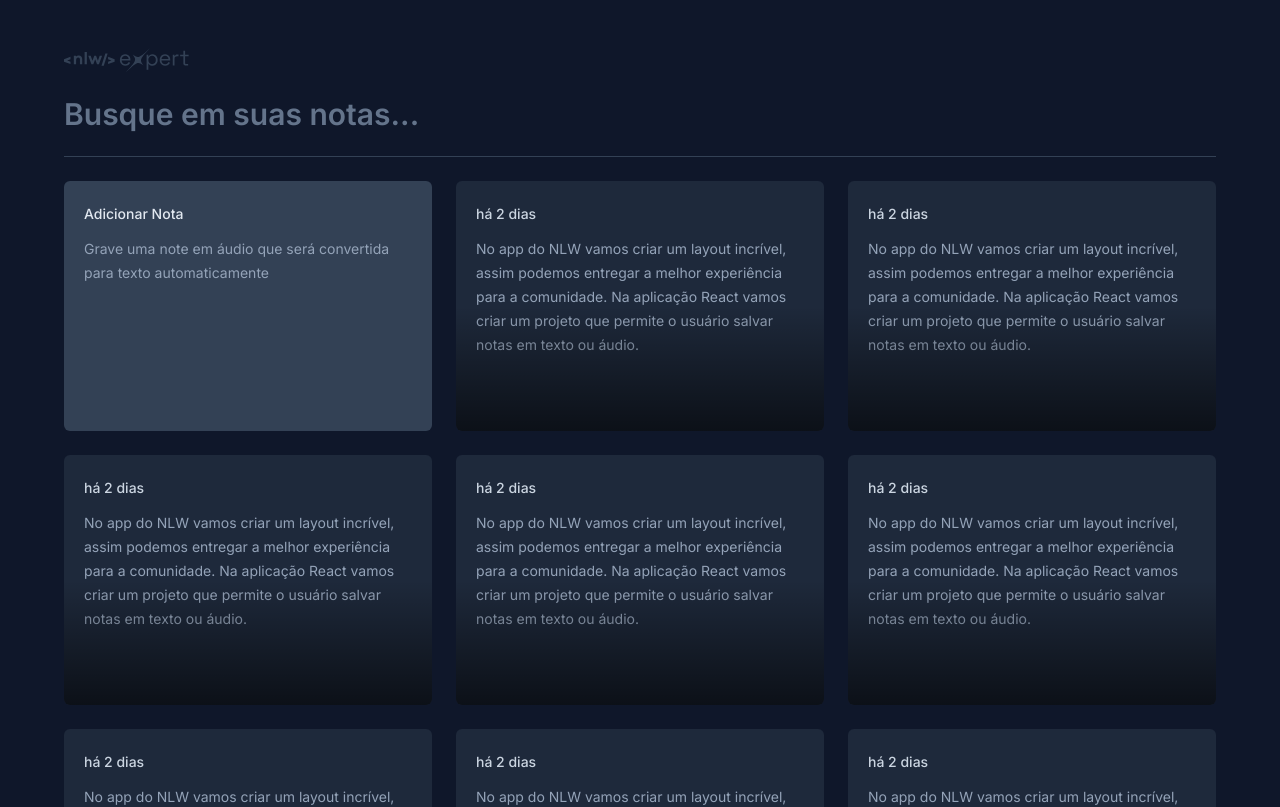
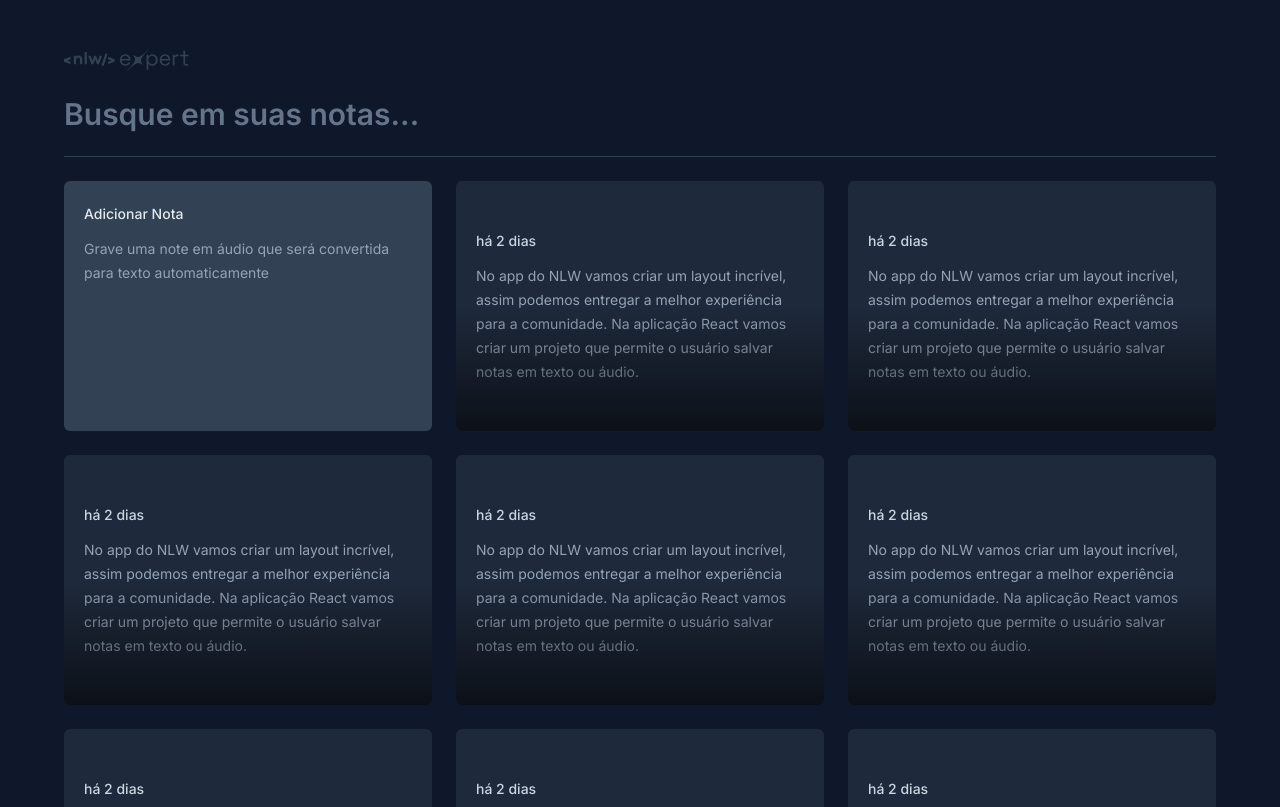
Before and after one commit to AloisSailer/nlw-expert-react, a React (Vite) app in the folder nlw-expert-notes/: page / in a window 1280 px wide. Shown: the top 807 px of the page. Built offline with nearby package versions, Linux system fonts and the light colour scheme.

Commit message:
aula1 completa

```diff
--- a/nlw-expert-notes/src/components/note-card.tsx
+++ b/nlw-expert-notes/src/components/note-card.tsx
@@ -1,6 +1,6 @@
 export function NoteCard() {
   return (
-    <div className="rounded-md bg-slate-800 p-5 space-y-3 overflow-hidden relative">
+    <button className="rounded-md text-left outline-none bg-slate-800 p-5 space-y-3 overflow-hidden relative hover:ring-2 hover:ring-slate-600 focus-visible:ring-2 focus-visible:ring-lime-400">
       <span className="text-sm font-medium text-slate-300">há 2 dias</span>
       <p className="text-sm leading-6 text-slate-400">
         No app do NLW vamos criar um layout incrível, assim podemos entregar a
@@ -8,6 +8,6 @@
         projeto que permite o usuário salvar notas em texto ou áudio.
       </p>
       <div className="absolute bottom-0 left-0 right-0 h-1/2 bg-gradient-to-t from-black/60 to-black/0 pointer-events-none" />
-    </div>
+    </button>
   )
 }
```
